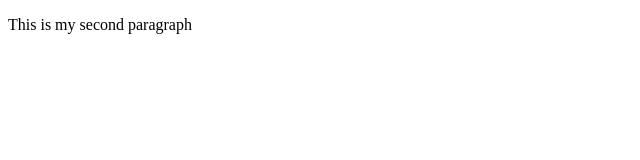
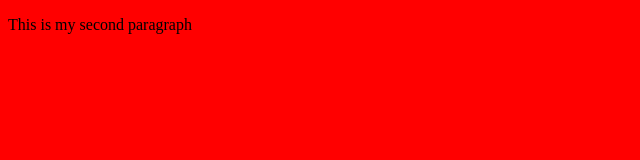
Before and after one commit to WCramRTC/Lecture_2_S22, a plain HTML site: page index.html in a window 1280 px wide. Shown: the whole page, without its empty margins (0-640 px from the left). Drawn offline with Linux system fonts and the light colour scheme.

Commit message:
Updated style sheet

```diff
--- a/index.html
+++ b/index.html
@@ -2,6 +2,7 @@
 <html>
     <head>
         <title>Lecture 2</title>
+        <link href="style/style.css" rel="stylesheet">
     </head>
     <body>
 
--- /dev/null
+++ b/style/style.css
@@ -0,0 +1,3 @@
+body {
+    background-color: red;
+}
```
